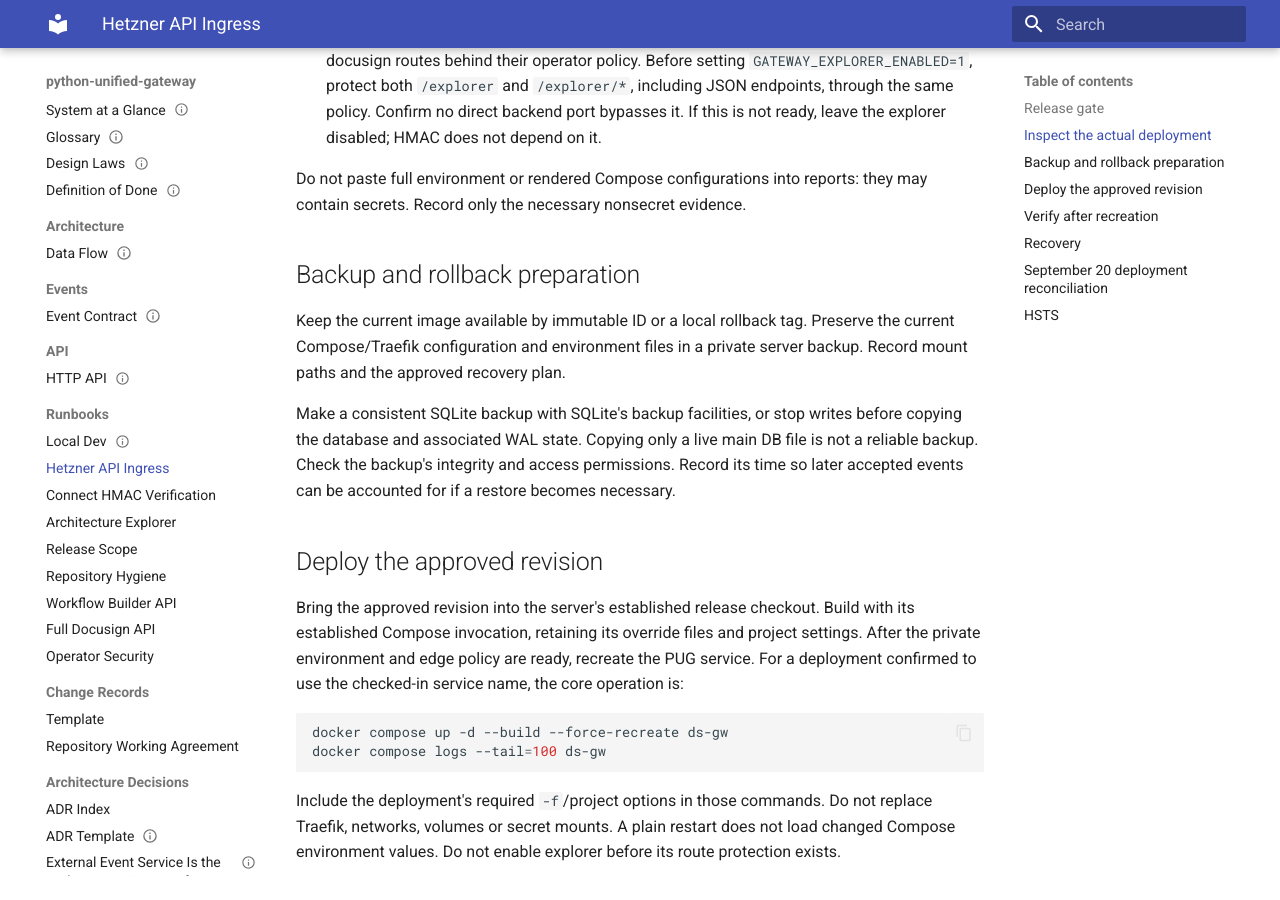
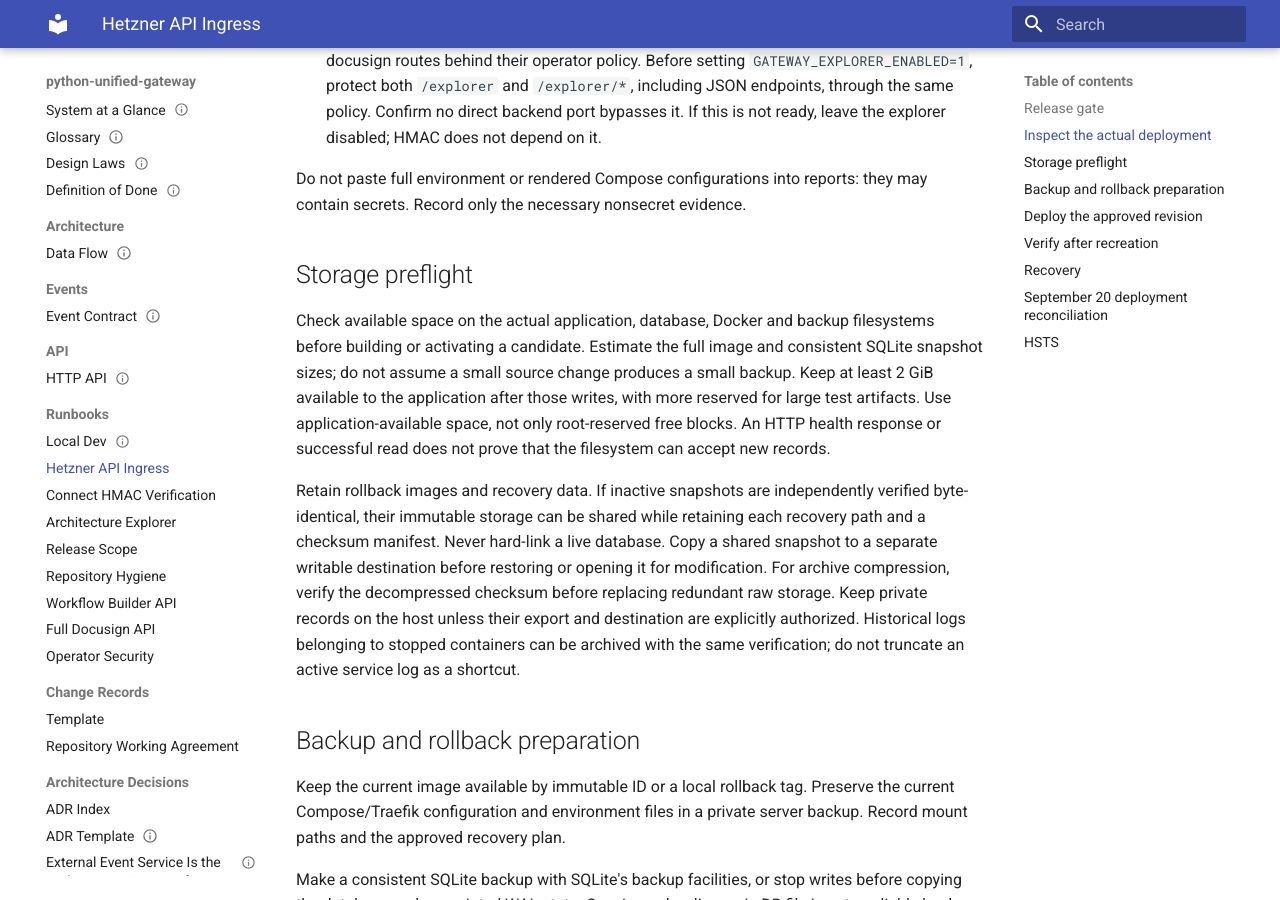
Before and after one commit to toms-iam-demos/python-unified-gateway, an MkDocs documentation site: the page built from docs/006_runbooks/11_hetzner_api_ingress.md, in a window 1280 px wide and 900 px high, scrolled down 992 px. Built offline with MkDocs 1.6.1 and Material for MkDocs 9.7.7, drawn with Linux system fonts in a browser that asks for light colours.

Commit message:
Record reconciliation evidence and storage preflight safeguards

```diff
--- a/docs/006_runbooks/11_hetzner_api_ingress.md
+++ b/docs/006_runbooks/11_hetzner_api_ingress.md
@@ -39,6 +39,12 @@ Using the existing authorized server connection:
 
 Do not paste full environment or rendered Compose configurations into reports: they
 may contain secrets. Record only the necessary nonsecret evidence.
+
+## Storage preflight
+
+Check available space on the actual application, database, Docker and backup filesystems before building or activating a candidate. Estimate the full image and consistent SQLite snapshot sizes; do not assume a small source change produces a small backup. Keep at least 2 GiB available to the application after those writes, with more reserved for large test artifacts. Use application-available space, not only root-reserved free blocks. An HTTP health response or successful read does not prove that the filesystem can accept new records.
+
+Retain rollback images and recovery data. If inactive snapshots are independently verified byte-identical, their immutable storage can be shared while retaining each recovery path and a checksum manifest. Never hard-link a live database. Copy a shared snapshot to a separate writable destination before restoring or opening it for modification. For archive compression, verify the decompressed checksum before replacing redundant raw storage. Keep private records on the host unless their export and destination are explicitly authorized. Historical logs belonging to stopped containers can be archived with the same verification; do not truncate an active service log as a shortcut.
 
 ## Backup and rollback preparation
 
```
Also changed, not shown: docs/changes/2026-11-02-site-reconciliation.md (added, +19 -0 lines).
